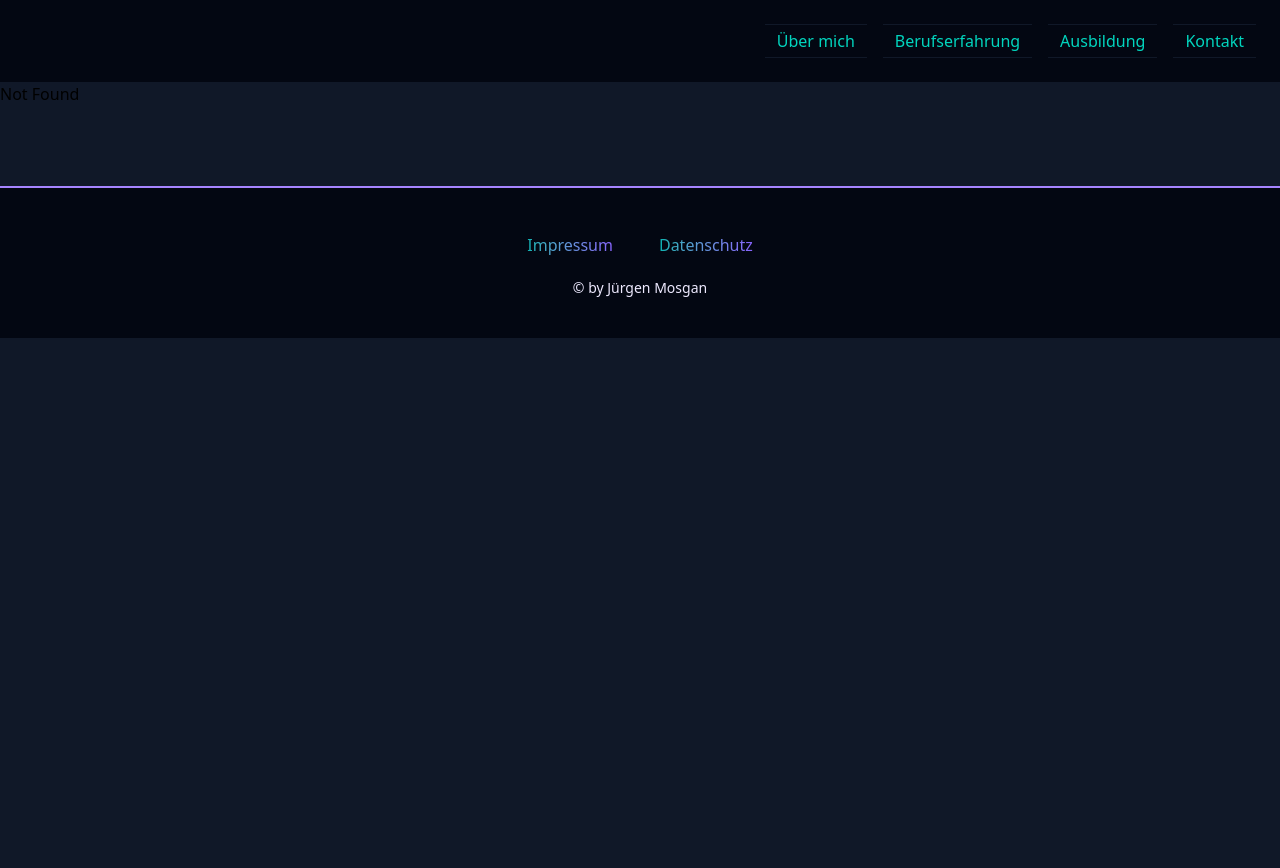
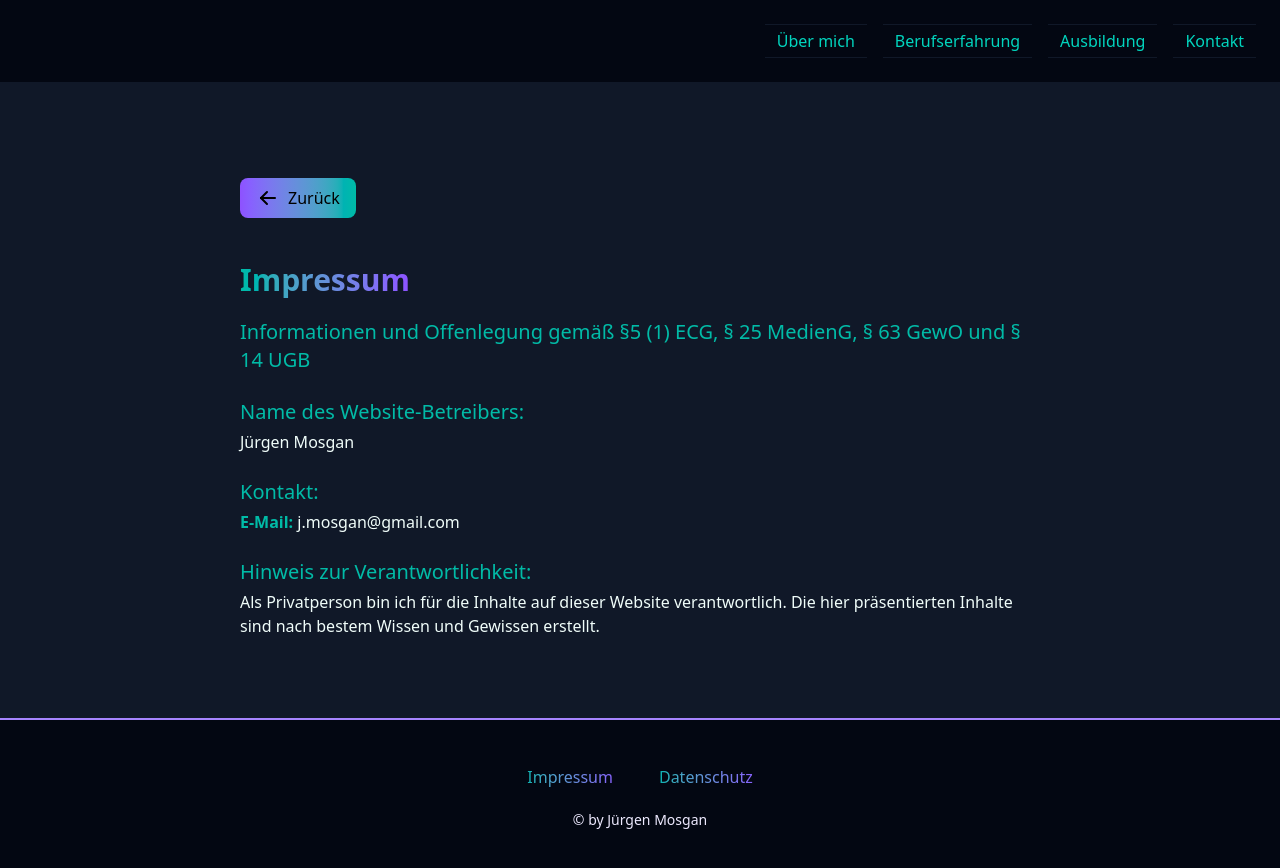
Before and after one commit to juergenrose/juergenrose.github.io, a React (Vite) app: page /imprint in a window 1280 px wide. Before the commit this address had no page. Before the commit the page ends 800 px from the top, so only its background shows below. Built offline with nearby package versions, Linux system fonts and the light colour scheme.

Commit message:
added Imprint component, route  and styling

```diff
--- a/index.css
+++ b/index.css
@@ -85,3 +85,16 @@ body {
 .footer-paragraph-font {
   @apply text-violet-100 text-sm;
 }
+/*Imprint*/
+.home-btn {
+  @apply flex gap-2 font-medium bg-gradient-to-r from-violet-500 to-teal-500 py-2 px-4 rounded-lg  hover:from-teal-400 hover:to-violet-400 hover:shadow-md hover:shadow-indigo-600 mt-4 hover:scale-105 cursor-pointer transition ease-in-out duration-300;
+}
+.imprint-heading {
+  @apply bg-gradient-to-r from-teal-500 to-violet-500 bg-clip-text  text-3xl font-bold text-transparent mt-10 mb-4;
+}
+.imprint-middle-font {
+  @apply text-teal-500 text-xl font-medium;
+}
+.imprint-paragraph-font {
+  @apply text-teal-50;
+}
--- /dev/null
+++ b/src/components/Imprint.tsx
@@ -0,0 +1,35 @@
+import { Link } from "@tanstack/react-router";
+
+export default function Imprint() {
+  return (
+    <section className="flex flex-col gap-1 mx-auto items-start justify-center content-start w-[800px] mt-20">
+      <Link to="/" className="home-btn">
+        <img
+          src="/src/assets/icons/arrow-left.svg"
+          alt="zurück zur Startseite Button"
+        />
+        Zurück
+      </Link>
+
+      <h2 className="imprint-heading">Impressum</h2>
+      <h3 className="imprint-middle-font">
+        Informationen und Offenlegung gemäß §5 (1) ECG, § 25 MedienG, § 63 GewO
+        und § 14 UGB
+      </h3>
+      <h3 className="imprint-middle-font mt-5">Name des Website-Betreibers:</h3>
+      <p className="imprint-paragraph-font">Jürgen Mosgan</p>
+      <h3 className="imprint-middle-font mt-5">Kontakt:</h3>
+      <p className="imprint-paragraph-font">
+        <b className="text-bold text-teal-500">E-Mail:</b> j.mosgan@gmail.com
+      </p>
+      <h3 className="imprint-middle-font mt-5">
+        Hinweis zur Verantwortlichkeit:
+      </h3>
+      <p className="imprint-paragraph-font">
+        Als Privatperson bin ich für die Inhalte auf dieser Website
+        verantwortlich. Die hier pr&auml;sentierten Inhalte sind nach bestem
+        Wissen und Gewissen erstellt.
+      </p>
+    </section>
+  );
+}
--- a/src/routeTree.gen.ts
+++ b/src/routeTree.gen.ts
@@ -11,9 +11,16 @@
 // Import Routes
 
 import { Route as rootRoute } from './routes/__root'
+import { Route as ImprintImport } from './routes/imprint'
 import { Route as IndexImport } from './routes/index'
 
 // Create/Update Routes
+
+const ImprintRoute = ImprintImport.update({
+  id: '/imprint',
+  path: '/imprint',
+  getParentRoute: () => rootRoute,
+} as any)
 
 const IndexRoute = IndexImport.update({
   id: '/',
@@ -32,6 +39,13 @@ declare module '@tanstack/react-router' {
       preLoaderRoute: typeof IndexImport
       parentRoute: typeof rootRoute
     }
+    '/imprint': {
+      id: '/imprint'
+      path: '/imprint'
+      fullPath: '/imprint'
+      preLoaderRoute: typeof ImprintImport
+      parentRoute: typeof rootRoute
+    }
   }
 }
 
@@ -39,32 +53,37 @@ declare module '@tanstack/react-router' {
 
 export interface FileRoutesByFullPath {
   '/': typeof IndexRoute
+  '/imprint': typeof ImprintRoute
 }
 
 export interface FileRoutesByTo {
   '/': typeof IndexRoute
+  '/imprint': typeof ImprintRoute
 }
 
 export interface FileRoutesById {
   __root__: typeof rootRoute
   '/': typeof IndexRoute
+  '/imprint': typeof ImprintRoute
 }
 
 export interface FileRouteTypes {
   fileRoutesByFullPath: FileRoutesByFullPath
-  fullPaths: '/'
+  fullPaths: '/' | '/imprint'
   fileRoutesByTo: FileRoutesByTo
-  to: '/'
-  id: '__root__' | '/'
+  to: '/' | '/imprint'
+  id: '__root__' | '/' | '/imprint'
   fileRoutesById: FileRoutesById
 }
 
 export interface RootRouteChildren {
   IndexRoute: typeof IndexRoute
+  ImprintRoute: typeof ImprintRoute
 }
 
 const rootRouteChildren: RootRouteChildren = {
   IndexRoute: IndexRoute,
+  ImprintRoute: ImprintRoute,
 }
 
 export const routeTree = rootRoute
@@ -77,11 +96,15 @@ export const routeTree = rootRoute
     "__root__": {
       "filePath": "__root.tsx",
       "children": [
-        "/"
+        "/",
+        "/imprint"
       ]
     },
     "/": {
       "filePath": "index.tsx"
+    },
+    "/imprint": {
+      "filePath": "imprint.tsx"
     }
   }
 }
--- /dev/null
+++ b/src/routes/imprint.tsx
@@ -0,0 +1,14 @@
+import { createFileRoute } from "@tanstack/react-router";
+import Imprint from "../components/Imprint";
+
+export const Route = createFileRoute("/imprint")({
+  component: RouteComponent,
+});
+
+function RouteComponent() {
+  return (
+    <>
+      <Imprint />
+    </>
+  );
+}
```
Also changed, not shown: src/assets/icons/arrow-left.svg (added).
